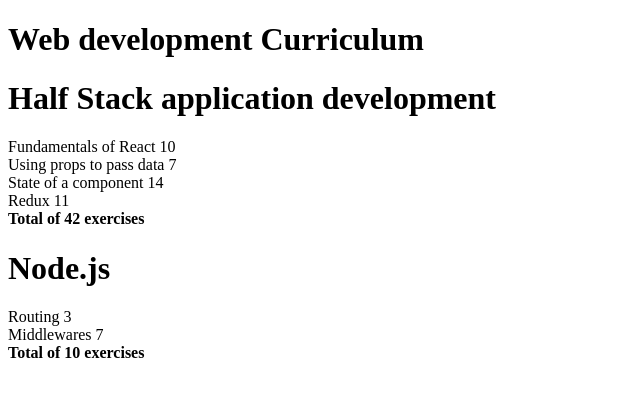
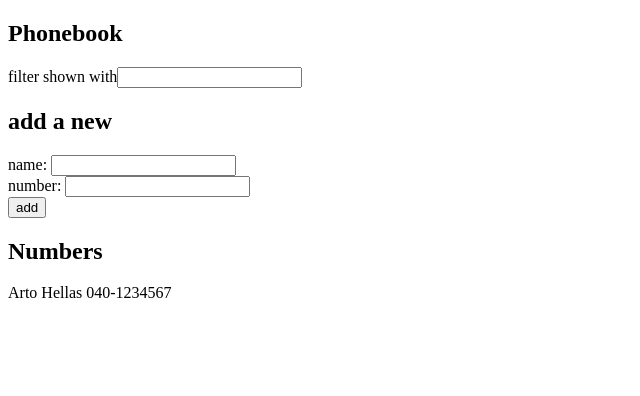
Before and after one commit to AndreasK24/react-course-university-of-helsinki, a React (Create React App) app in the folder part2/: page / in a window 1280 px wide. Shown: the top 396 px of the page, without its empty margins (0-640 px from the left). Built offline with nearby package versions, Linux system fonts and the light colour scheme.

Commit message:
Exercises 2.6 - 2.10

```diff
--- a/part2/src/App.js
+++ b/part2/src/App.js
@@ -1,57 +1,20 @@
-import Course from "./components/Course";
+import { useState } from "react";
+import Filter from "./components/Filter";
+import PersonForm from "./components/PersonForm";
+import Persons from "./components/Persons";
 
 const App = () => {
-  const courses = [
-    {
-      name: "Half Stack application development",
-      id: 1,
-      parts: [
-        {
-          name: "Fundamentals of React",
-          exercises: 10,
-          id: 1,
-        },
-        {
-          name: "Using props to pass data",
-          exercises: 7,
-          id: 2,
-        },
-        {
-          name: "State of a component",
-          exercises: 14,
-          id: 3,
-        },
-        {
-          name: "Redux",
-          exercises: 11,
-          id: 4,
-        },
-      ],
-    },
-    {
-      name: "Node.js",
-      id: 2,
-      parts: [
-        {
-          name: "Routing",
-          exercises: 3,
-          id: 1,
-        },
-        {
-          name: "Middlewares",
-          exercises: 7,
-          id: 2,
-        },
-      ],
-    },
-  ];
-
+  const [persons, setPersons] = useState([
+    { id: 1, name: "Arto Hellas", number: "040-1234567" },
+  ]);
   return (
     <div>
-      <h1>Web development Curriculum</h1>
-      {courses.map((course) => (
-        <Course key={course.id} course={course}></Course>
-      ))}
+      <h2>Phonebook</h2>
+      <Filter persons={persons}></Filter>
+      <h2>add a new</h2>
+      <PersonForm persons={persons} setPersons={setPersons}></PersonForm>
+      <h2>Numbers</h2>
+      <Persons persons={persons}></Persons>
     </div>
   );
 };
--- /dev/null
+++ b/part2/src/components/Filter.js
@@ -0,0 +1,37 @@
+import { useState } from "react";
+
+const Filter = ({ persons }) => {
+  const [filteredPersons, setFilteredPersons] = useState([]);
+
+  const filterF = (value, comp) => {
+    for (let i = 0; i < value.length; i++) {
+      if (value[i].toUpperCase() !== comp[i].toUpperCase()) {
+        return false;
+      }
+    }
+    return true;
+  };
+  const handleFilterName = (event) => {
+    const filter = persons.filter((person) =>
+      filterF(event.target.value, person.name)
+    );
+    console.log("Filtered Persons:", filter);
+    setFilteredPersons(filter);
+  };
+
+  return (
+    <div>
+      <div>
+        filter shown with
+        <input onChange={handleFilterName} />
+      </div>
+      {filteredPersons.map((person) => (
+        <div key={person.id}>
+          {person.name} {person.number}
+        </div>
+      ))}
+    </div>
+  );
+};
+
+export default Filter;
--- /dev/null
+++ b/part2/src/components/PersonForm.js
@@ -0,0 +1,49 @@
+import { useState } from "react";
+
+const PersonForm = ({ persons, setPersons }) => {
+  const [newName, setNewName] = useState("");
+  const [newNumber, setNewNumber] = useState("");
+  const handleNameChange = (event) => {
+    console.log(event.target.value);
+    setNewName(event.target.value);
+  };
+  const handleNumberChange = (event) => {
+    console.log(event.target.value);
+    setNewNumber(event.target.value);
+  };
+  const addName = (event) => {
+    event.preventDefault();
+    const filter = persons.filter((person) => newName === person.name);
+    console.log("Filter:", filter);
+    if (filter.length !== 0) {
+      alert(`${newName} is already added to phonebook`);
+    } else {
+      const nameObject = {
+        id: persons.length + 1,
+        name: newName,
+        number: newNumber,
+      };
+      console.log("nameObject:", nameObject);
+      const newPersons = persons.concat(nameObject);
+      console.log("newPersons:", newPersons);
+      setPersons(newPersons);
+      setNewName("");
+      setNewNumber("");
+    }
+  };
+  return (
+    <form onSubmit={addName}>
+      <div>
+        name: <input value={newName} onChange={handleNameChange} />
+      </div>
+      <div>
+        number: <input value={newNumber} onChange={handleNumberChange} />
+      </div>
+      <div>
+        <button type="submit">add</button>
+      </div>
+    </form>
+  );
+};
+
+export default PersonForm;
--- /dev/null
+++ b/part2/src/components/Persons.js
@@ -0,0 +1,13 @@
+const Persons = ({ persons }) => {
+  return (
+    <div>
+      {persons.map((person) => (
+        <div key={person.id}>
+          {person.name} {person.number}
+        </div>
+      ))}
+    </div>
+  );
+};
+
+export default Persons;
```
